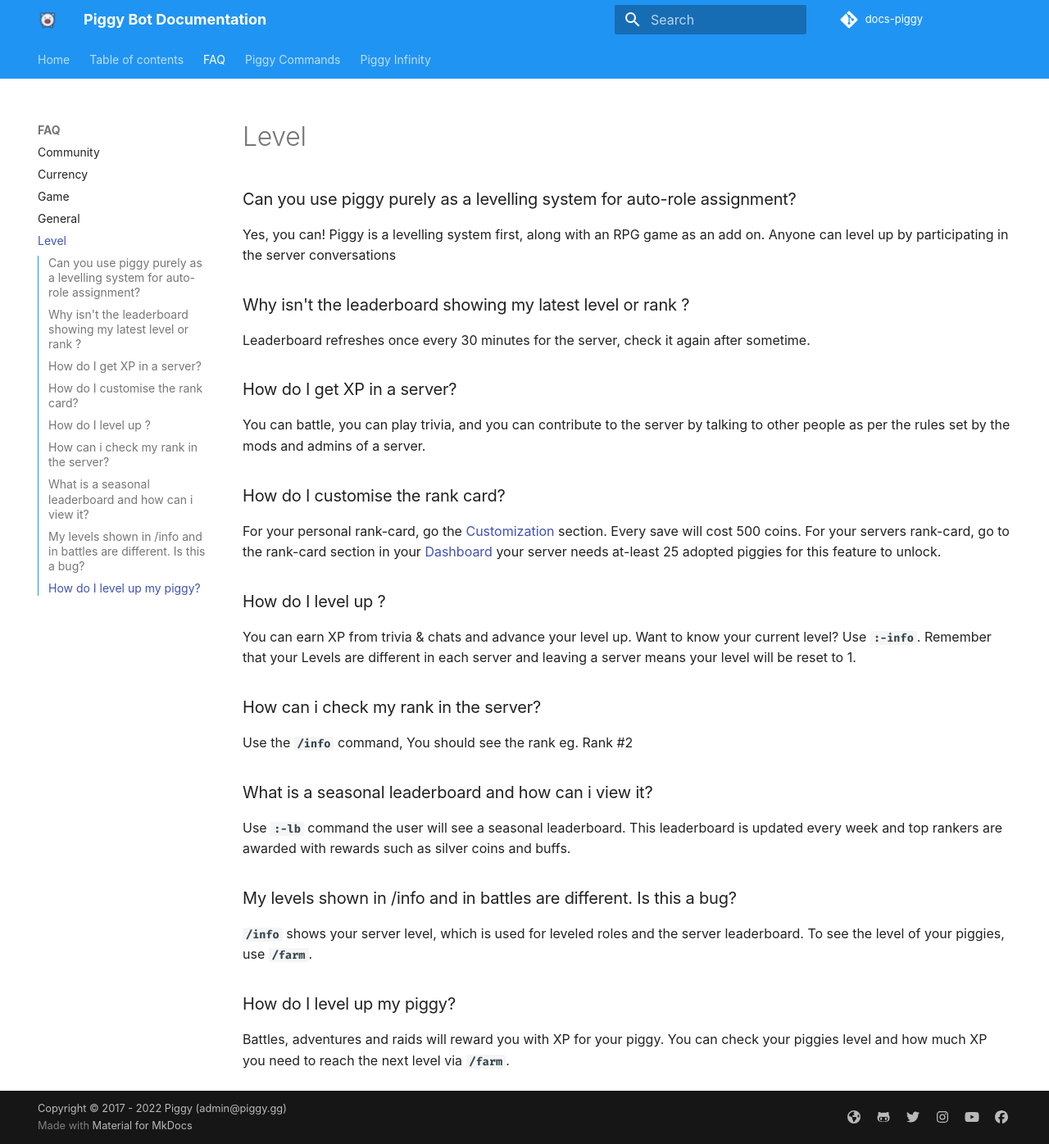
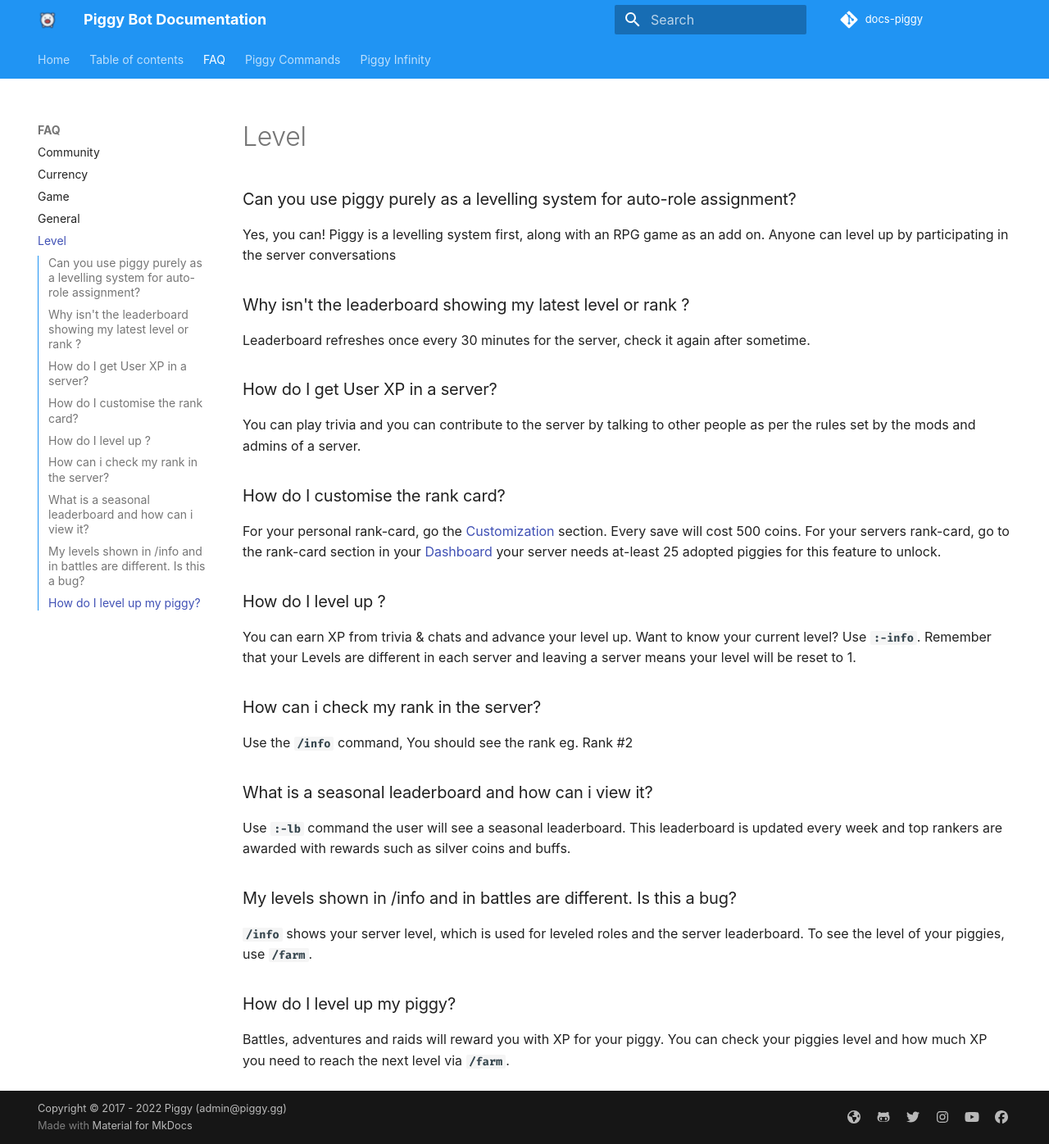
Before and after one commit to botlabs-gg/docs-piggy, an MkDocs documentation site: the page built from docs/FAQ/level.md, in a window 1280 px wide and 1396 px high. Shown: the whole window at 82% size. Built offline with MkDocs 1.6.1 and Material for MkDocs 9.7.7, drawn with Linux system fonts in a browser that asks for light colours; some web fonts are replaced; comment, search, counter and statistics services are not loaded.

Commit message:
fix in user xp faq

```diff
--- a/docs/FAQ/level.md
+++ b/docs/FAQ/level.md
@@ -6,8 +6,8 @@
 ### Why isn't the leaderboard showing my latest level or rank ?
 Leaderboard refreshes once every 30 minutes for the server, check it again after sometime.
 
-### How do I get XP in a server?
-You can battle, you can play trivia, and you can contribute to the server by talking to other people as per the rules set by the mods and admins of a server.
+### How do I get User XP in a server?
+You can play trivia and you can contribute to the server by talking to other people as per the rules set by the mods and admins of a server.
 
 ### How do I customise the rank card?
 For your personal rank-card, go the [Customization](https://piggy.gg/my-piggy/customization) section.
```
